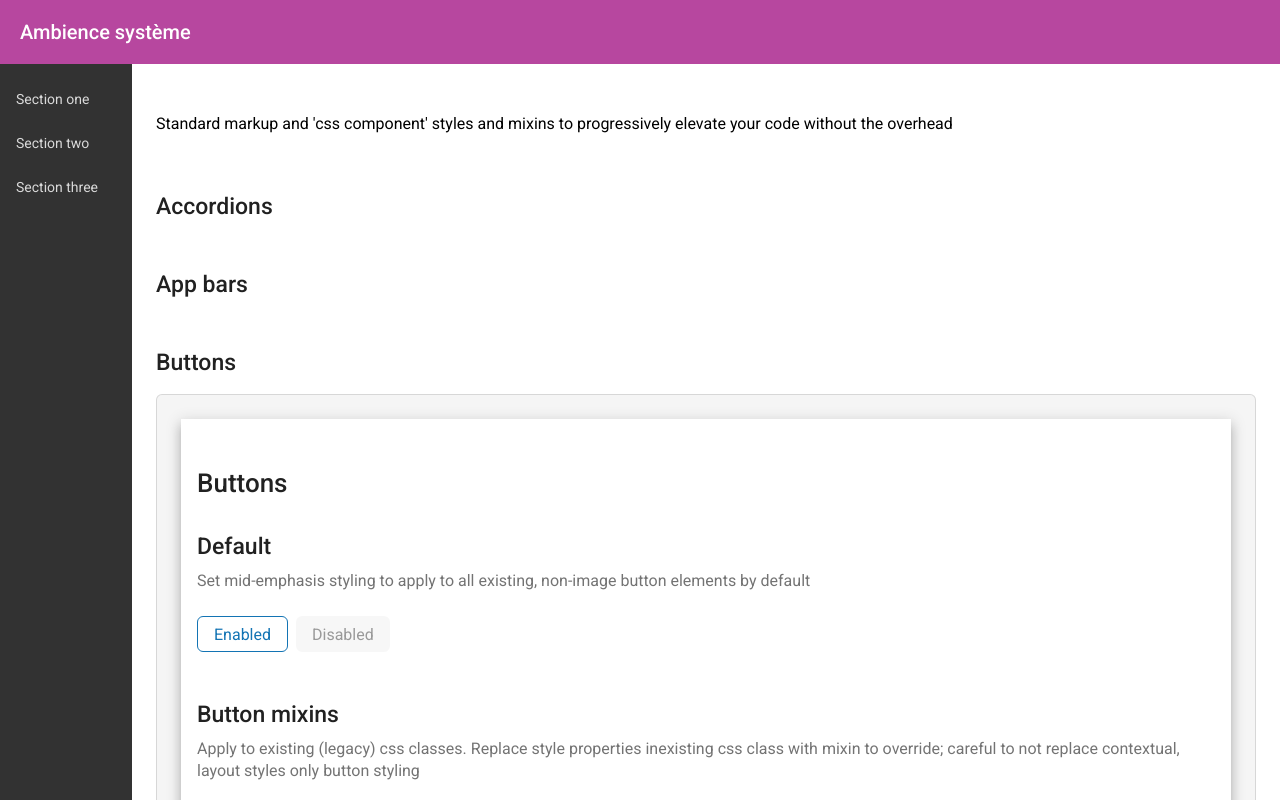
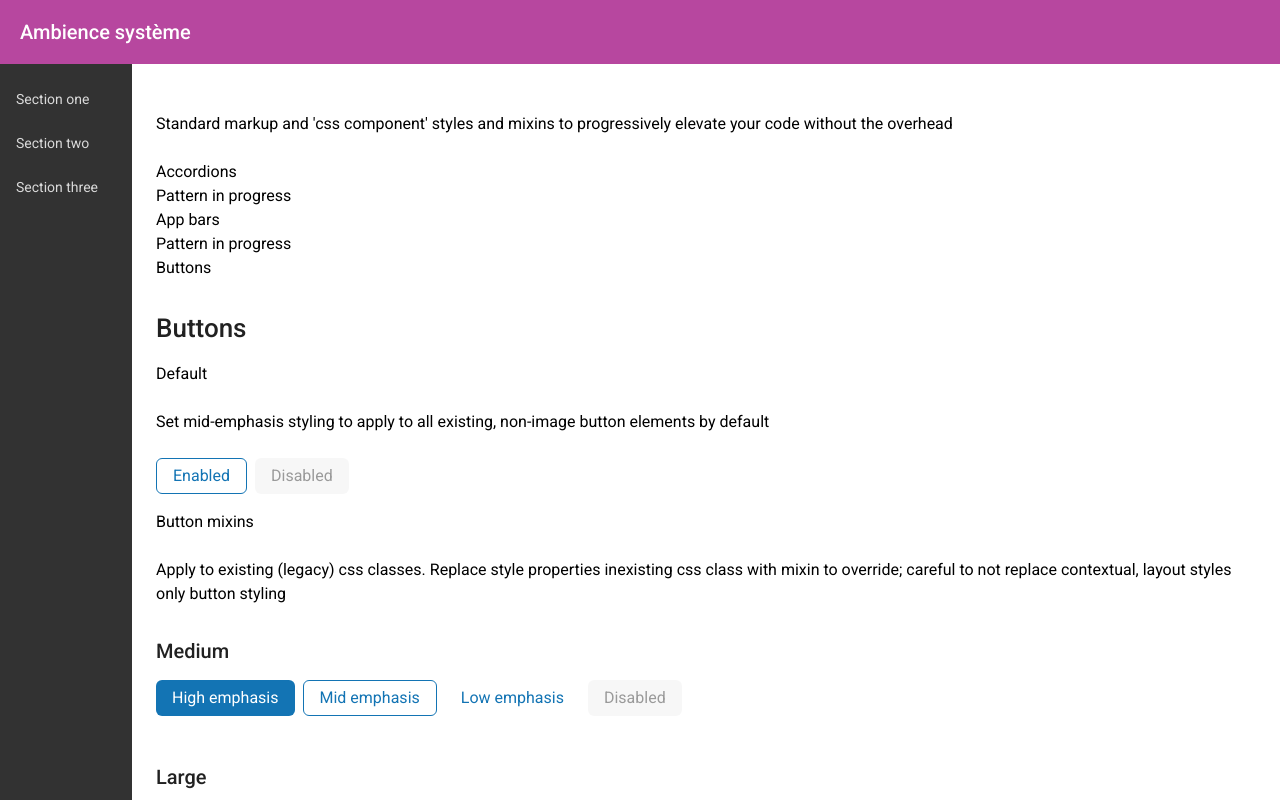
Before and after one commit to MichaelScottBurke/msb-css-components, an Angular app: page / in a window 1280 px wide. Built offline with nearby package versions, Linux system fonts and the light colour scheme.

Commit message:
6 files modified, 1 deleted

```diff
--- a/src/app/app.component.html
+++ b/src/app/app.component.html
@@ -11,7 +11,7 @@
     </ul>
   </nav>
   <main class="msb-main">
-    <div class="msb-main-content">
+    <div class="msb-main-content msb-document-layout">
 
 
 <p>Standard markup and 'css component' styles and mixins to progressively elevate your code without the overhead</p>
@@ -20,14 +20,22 @@
 ******************* ACCORDIONS *************************
 -->
 <h2 id="accordion-section" name="accordion-section">Accordions</h2>
-<section></section>
+<section>
+  <blockquote class="msb-empty-section">
+    Pattern in progress
+  </blockquote>
+</section>
 
 <!--
 ******************* APP BARS *************************
 -->
 
 <h2 id="app-bar-section" name="app-bar-section">App bars</h2>
-<section></section>
+<section>
+  <blockquote class="msb-empty-section">
+    Pattern in progress
+  </blockquote>
+</section>
 
 <!--
 ******************* BUTTONS *************************
--- a/src/app/app.component.scss
+++ b/src/app/app.component.scss
@@ -1,3 +1,5 @@
+@import './../styles/layouts/document-layout';
+
 
 
 //hide existing image by replacing???? needs more research could replace all gifs with blank //pixel and replace via css
@@ -8,6 +10,7 @@ input[src*="account.svg"] {
     content:url("http://imgur.com/SZ8Cm.jpg");
 }
 
+//use style for IE 11 radio buttons?
 .msb-double-border {
   border-color: #f06d06;
   padding: 3px;
--- a/src/styles.scss
+++ b/src/styles.scss
@@ -21,7 +21,6 @@
 @import "./styles/layouts/document-layout.scss";
 
 @import "./styles/layouts/basic-layout.scss";
-@import "./styles/msb-examples.scss";
 
 //example override styles
 
--- a/src/styles/layouts/basic-layout.scss
+++ b/src/styles/layouts/basic-layout.scss
@@ -109,7 +109,7 @@ body {
 footer {
   @include msb-metadata-small-low-emphasis;
   //background-color: $msb-surface-light;
-  padding: 1rem;
+  padding: 1rem 0;
   .copyright {
     font-size: 85%;
   }
--- a/src/styles/layouts/document-layout.scss
+++ b/src/styles/layouts/document-layout.scss
@@ -0,0 +1,40 @@
+@import "./../msb-variables.scss";
+
+.msb-doc-layout {
+//make component?
+.msb-empty-section {
+  border-left: 4px solid rgba($msb-primary, .35);
+  background-color: rgba($msb-surface-light-darker, .75);
+  padding: 1rem 1rem 1rem 1.75rem;
+  @include msb-metadata-small-low-emphasis;
+}
+
+/*
+//
+//
+.msb-example-panel {
+	background: $msb-surface-light-darker;
+	border: 1px solid rgba(0, 0, 0, 0.12);
+	border-radius: $msb-radius;
+	padding: 24px;
+}
+//
+.msb-example-page {
+	background: $msb-surface-light;
+	box-shadow: $msb-elevation-08;
+	padding: 16px;
+}
+
+*/
+
+h2 {
+  @include msb-display-small;
+}
+
+h1, h2, h3, h4, h5, h6 {
+  + p, p:first-child {
+    margin-top: -8px;
+    @include msb-metadata-low-emphasis();
+  }
+}
+}
--- a/src/styles/msb-examples.scss
+++ /dev/null
@@ -1,14 +0,0 @@
-/* EXAMPLE STYLES */
-/* Container */
-.msb-example-panel {
-	background: $msb-surface-light-darker;
-	border: 1px solid rgba(0, 0, 0, 0.12);
-	border-radius: $msb-radius;
-	padding: 24px;
-}
-/* Page */
-.msb-example-page {
-	background: $msb-surface-light;
-	box-shadow: $msb-elevation-08;
-	padding: 16px;
-}
--- a/src/styles/msb-typography.scss
+++ b/src/styles/msb-typography.scss
@@ -11,7 +11,7 @@ h1 {
   @include msb-standard-heading-1();
 }
 h2 {
-  @include msb-standard-heading-2();
+  //@include msb-standard-heading-2();
 }
 h3 {
   @include msb-standard-heading-3();
@@ -25,10 +25,3 @@ h5 {
 h6 {
 
 }
-
-h1, h2, h3, h4, h5, h6 {
-  + p {
-    margin-top: -8px;
-    @include msb-metadata-low-emphasis();
-  }
-}
```
